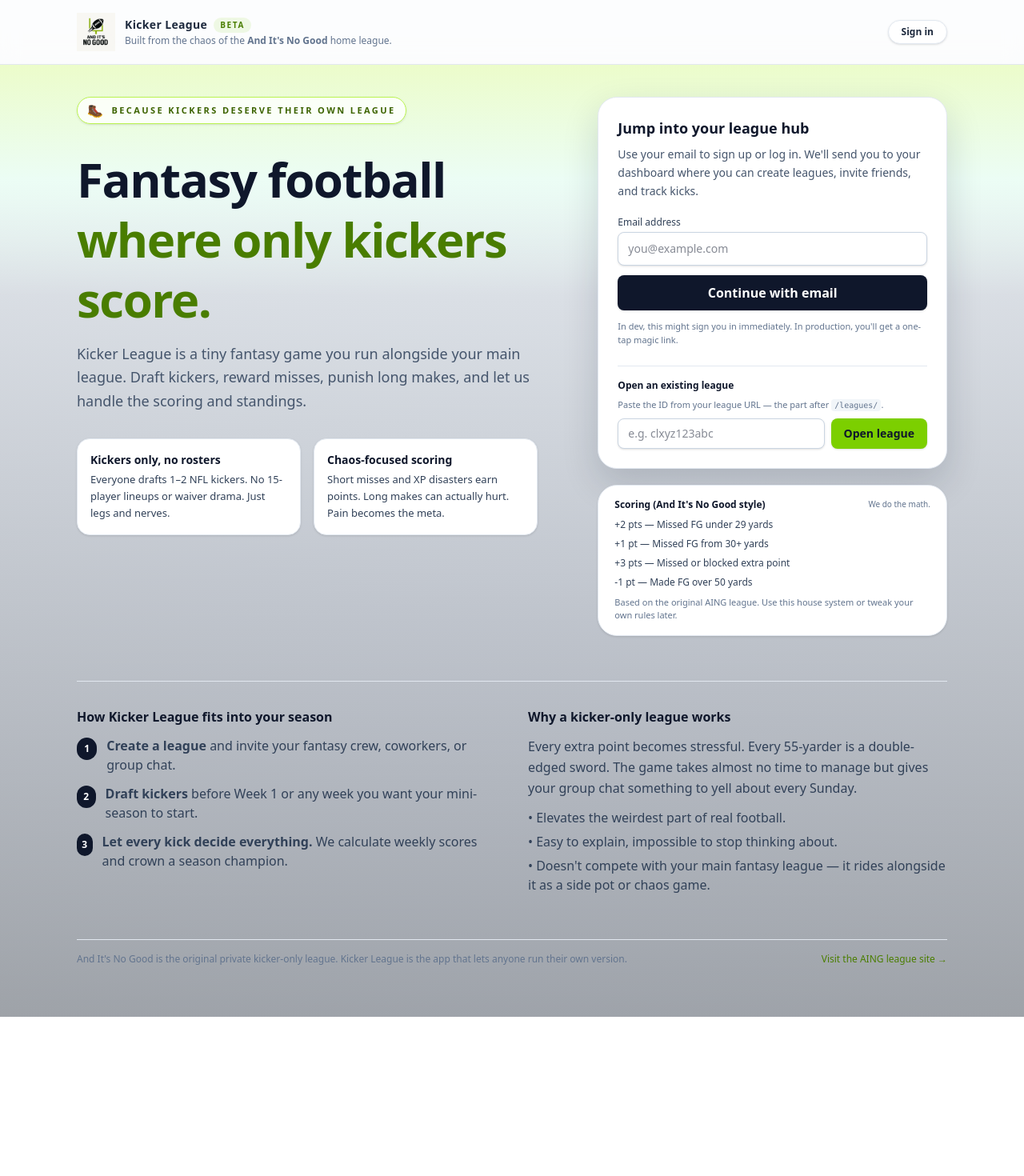
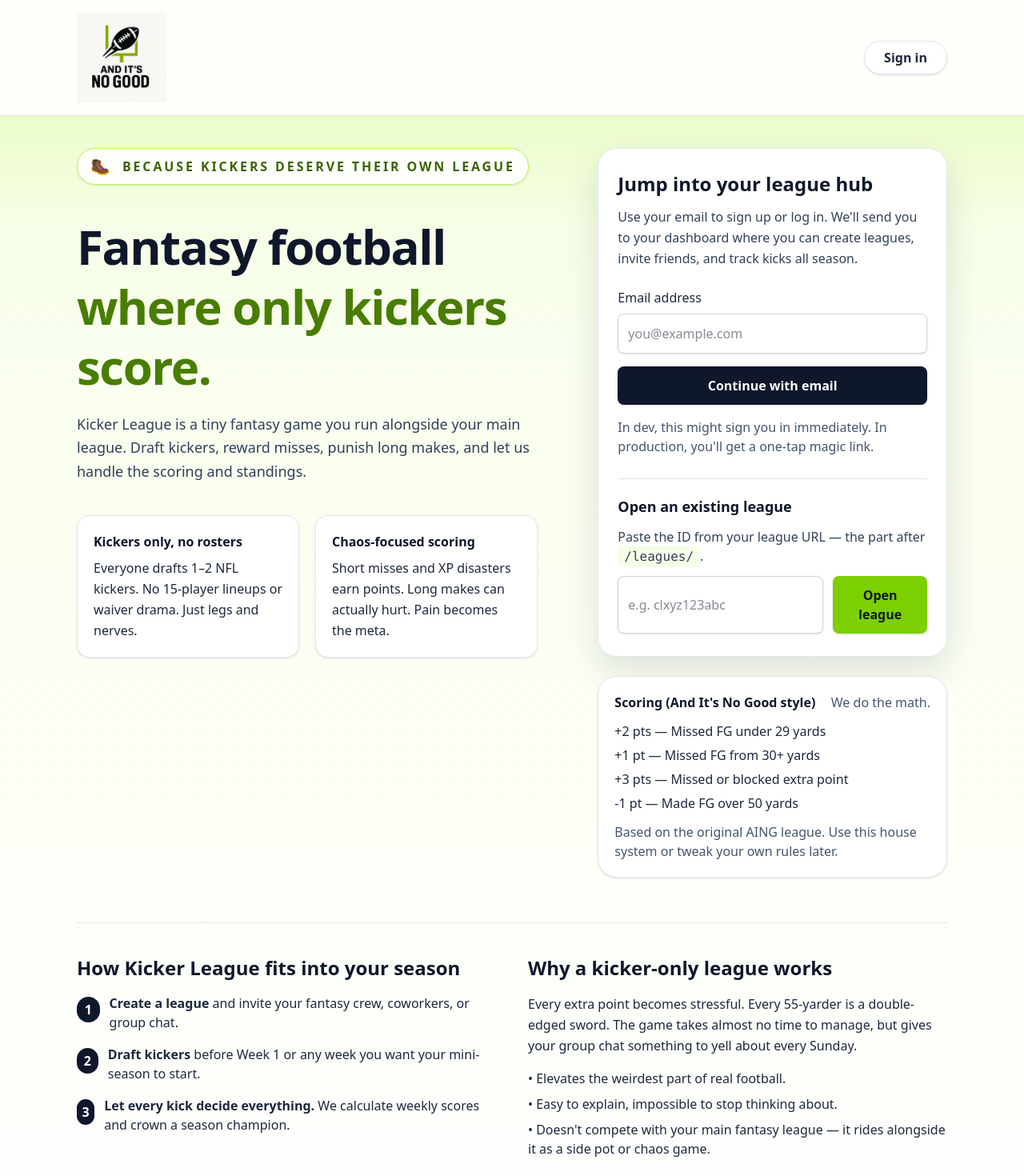
Before and after one commit to graphiclux/kicker-league, a Next.js app: page / in a window 1280 px wide. Shown: the top 1470 px of the page at 80% size. Before the commit the page ends 1271 px from the top, so only its background shows below. Built offline with nearby package versions, Linux system fonts and the light colour scheme.

Commit message:
feat(ui): enlarge logo, simplify header, and enforce light background with minimum 16px text on landing page

```diff
--- a/src/app/page.tsx
+++ b/src/app/page.tsx
@@ -49,12 +49,11 @@
   const authDisabled = authStatus === "sending";
 
   return (
-    <main className="min-h-screen bg-gradient-to-b from-slate-100 to-slate-200/70 text-slate-900">
-      {/* Top bar with logo */}
+    <main className="min-h-screen bg-gradient-to-b from-lime-50 to-white text-slate-900">
+      {/* Top bar with big logo only */}
       <header className="border-b border-slate-200 bg-white/80 backdrop-blur-md">
         <div className="mx-auto flex w-full max-w-6xl items-center justify-between px-4 py-4 sm:px-6 lg:px-8">
-          <div className="flex items-center gap-3">
-            <div className="relative h-10 w-10 sm:h-12 sm:w-12">
+          <div className="relative h-24 w-24 sm:h-28 sm:w-28">
             <Image
               src="/aing-logo.png"
               alt="And It's No Good logo"
@@ -63,26 +62,10 @@
               priority
             />
           </div>
-            <div className="space-y-0.5">
-              <div className="flex items-center gap-2">
-                <span className="text-xs sm:text-sm font-semibold tracking-wide text-slate-800">
-                  Kicker League
-                </span>
-                <span className="rounded-full bg-lime-500/10 px-2 py-0.5 text-[10px] font-semibold uppercase tracking-[0.16em] text-lime-700">
-                  Beta
-                </span>
-              </div>
-              <p className="text-[11px] sm:text-xs text-slate-500">
-                Built from the chaos of the{" "}
-                <span className="font-semibold">And It&apos;s No Good</span>{" "}
-                home league.
-              </p>
-            </div>
-          </div>
 
           <Link
             href="/login"
-            className="hidden sm:inline-flex items-center rounded-full border border-slate-200 bg-white px-4 py-1.5 text-xs font-semibold text-slate-800 shadow-sm hover:border-lime-400 hover:text-lime-700 transition-colors"
+            className="hidden sm:inline-flex items-center rounded-full border border-slate-200 bg-white px-6 py-2 text-base font-semibold text-slate-800 shadow-sm hover:border-lime-400 hover:text-lime-700 transition-colors"
           >
             Sign in
           </Link>
@@ -91,46 +74,48 @@
 
       {/* Hero area */}
       <div className="relative">
-        {/* big soft gradient band */}
-        <div className="pointer-events-none absolute inset-x-0 top-0 h-72 bg-gradient-to-b from-lime-100 via-emerald-50 to-transparent" />
+        {/* soft lime band - no gray background */}
+        <div className="pointer-events-none absolute inset-x-0 top-0 h-72 bg-gradient-to-b from-lime-100 via-lime-50 to-transparent" />
 
         <div className="relative mx-auto flex w-full max-w-6xl flex-col gap-14 px-4 pb-16 pt-10 sm:px-6 lg:px-8">
           {/* Hero grid */}
           <section className="grid gap-10 lg:grid-cols-[minmax(0,1.4fr)_minmax(0,1fr)] items-start">
             {/* Left: big copy */}
-            <div className="space-y-8">
-              <div className="inline-flex items-center gap-2 rounded-full bg-white/80 px-3 py-1 text-[11px] font-semibold uppercase tracking-[0.22em] text-lime-800 border border-lime-300 shadow-sm">
-                <span className="text-base">🥾</span>
+            <div className="space-y-10">
+              <div className="inline-flex items-center gap-3 rounded-full bg-white/90 px-4 py-2 text-base font-semibold tracking-[0.18em] uppercase text-lime-800 border border-lime-300 shadow-sm">
+                <span className="text-xl">🥾</span>
                 <span>Because kickers deserve their own league</span>
               </div>
 
-              <div className="space-y-4">
+              <div className="space-y-5">
                 <h1 className="text-4xl sm:text-5xl lg:text-6xl font-bold tracking-tight text-slate-900 leading-tight">
                   Fantasy football
-                  <span className="block text-lime-700">where only kickers score.</span>
+                  <span className="block text-lime-700">
+                    where only kickers score.
+                  </span>
                 </h1>
-                <p className="text-base sm:text-lg text-slate-600 max-w-xl leading-relaxed">
-                  Kicker League is a tiny fantasy game you run alongside your main
-                  league. Draft kickers, reward misses, punish long makes, and let
-                  us handle the scoring and standings.
+                <p className="text-lg text-slate-700 max-w-xl leading-relaxed">
+                  Kicker League is a tiny fantasy game you run alongside your
+                  main league. Draft kickers, reward misses, punish long makes,
+                  and let us handle the scoring and standings.
                 </p>
               </div>
 
-              <div className="grid gap-4 text-sm text-slate-700 sm:grid-cols-2 max-w-xl">
-                <div className="rounded-2xl border border-slate-200 bg-white px-4 py-4 shadow-sm">
-                  <p className="font-semibold text-slate-900 mb-1">
+              <div className="grid gap-5 text-base text-slate-800 sm:grid-cols-2 max-w-xl">
+                <div className="rounded-2xl border border-slate-200 bg-white px-5 py-5 shadow-sm">
+                  <p className="font-semibold text-slate-900 mb-2">
                     Kickers only, no rosters
                   </p>
-                  <p className="text-[13px] leading-relaxed">
-                    Everyone drafts 1–2 NFL kickers. No 15-player lineups or waiver
-                    drama. Just legs and nerves.
+                  <p className="leading-relaxed">
+                    Everyone drafts 1–2 NFL kickers. No 15-player lineups or
+                    waiver drama. Just legs and nerves.
                   </p>
                 </div>
-                <div className="rounded-2xl border border-slate-200 bg-white px-4 py-4 shadow-sm">
-                  <p className="font-semibold text-slate-900 mb-1">
+                <div className="rounded-2xl border border-slate-200 bg-white px-5 py-5 shadow-sm">
+                  <p className="font-semibold text-slate-900 mb-2">
                     Chaos-focused scoring
                   </p>
-                  <p className="text-[13px] leading-relaxed">
+                  <p className="leading-relaxed">
                     Short misses and XP disasters earn points. Long makes can
                     actually hurt. Pain becomes the meta.
                   </p>
@@ -139,24 +124,24 @@
             </div>
 
             {/* Right: auth card */}
-            <div className="space-y-5">
-              <div className="rounded-3xl border border-slate-200 bg-white px-6 py-6 shadow-[0_18px_45px_rgba(15,23,42,0.16)]">
-                <div className="space-y-2 mb-5">
-                  <h2 className="text-base sm:text-lg font-semibold text-slate-900">
+            <div className="space-y-6">
+              <div className="rounded-3xl border border-slate-200 bg-white px-6 py-7 shadow-[0_18px_45px_rgba(15,23,42,0.12)]">
+                <div className="space-y-3 mb-6">
+                  <h2 className="text-2xl font-semibold text-slate-900">
                     Jump into your league hub
                   </h2>
-                  <p className="text-xs sm:text-sm text-slate-600 leading-relaxed">
-                    Use your email to sign up or log in. We&apos;ll send you to your
-                    dashboard where you can create leagues, invite friends, and track
-                    kicks.
+                  <p className="text-base text-slate-700 leading-relaxed">
+                    Use your email to sign up or log in. We&apos;ll send you to
+                    your dashboard where you can create leagues, invite friends,
+                    and track kicks all season.
                   </p>
                 </div>
 
-                <form onSubmit={handleAuth} className="space-y-3">
-                  <div className="space-y-1">
+                <form onSubmit={handleAuth} className="space-y-4">
+                  <div className="space-y-2">
                     <label
                       htmlFor="email"
-                      className="block text-xs font-medium text-slate-700"
+                      className="block text-base font-medium text-slate-800"
                     >
                       Email address
                     </label>
@@ -167,14 +152,14 @@
                       value={email}
                       onChange={(e) => setEmail(e.target.value)}
                       placeholder="you@example.com"
-                      className="w-full rounded-lg border border-slate-300 bg-white px-3 py-2.5 text-sm text-slate-900 shadow-sm outline-none focus:ring-2 focus:ring-lime-500/80 focus:border-lime-400"
+                      className="w-full rounded-lg border border-slate-300 bg-white px-3 py-3 text-base text-slate-900 shadow-sm outline-none focus:ring-2 focus:ring-lime-500/80 focus:border-lime-400"
                     />
                   </div>
 
                   <button
                     type="submit"
                     disabled={authDisabled}
-                    className="w-full rounded-lg bg-slate-900 py-2.5 text-sm sm:text-base font-semibold text-white shadow-sm hover:bg-slate-800 disabled:opacity-60 disabled:cursor-not-allowed transition-colors"
+                    className="w-full rounded-lg bg-slate-900 py-3 text-base font-semibold text-white shadow-sm hover:bg-slate-800 disabled:opacity-60 disabled:cursor-not-allowed transition-colors"
                   >
                     {authStatus === "sending"
                       ? "Sending magic link..."
@@ -182,42 +167,42 @@
                   </button>
 
                   {authError && (
-                    <p className="text-[11px] text-amber-700 bg-amber-50 border border-amber-200 rounded-md px-2 py-1 mt-1">
+                    <p className="text-base text-amber-800 bg-amber-50 border border-amber-200 rounded-md px-3 py-2">
                       {authError}
                     </p>
                   )}
 
-                  <p className="text-[11px] text-slate-500">
+                  <p className="text-base text-slate-600">
                     In dev, this might sign you in immediately. In production,
                     you&apos;ll get a one-tap magic link.
                   </p>
                 </form>
 
-                <div className="mt-6 pt-4 border-t border-slate-200 space-y-2">
-                  <h3 className="text-xs font-semibold text-slate-900">
+                <div className="mt-7 pt-5 border-t border-slate-200 space-y-3">
+                  <h3 className="text-lg font-semibold text-slate-900">
                     Open an existing league
                   </h3>
-                  <p className="text-[11px] text-slate-500">
+                  <p className="text-base text-slate-700">
                     Paste the ID from your league URL &mdash; the part after{" "}
-                    <code className="rounded bg-slate-100 px-1 py-0.5 text-[10px]">
+                    <code className="rounded bg-lime-50 px-2 py-1 text-base">
                       /leagues/
                     </code>
                     .
                   </p>
                   <form
                     onSubmit={openLeague}
-                    className="flex flex-col gap-2 sm:flex-row"
+                    className="flex flex-col gap-3 sm:flex-row"
                   >
                     <input
                       type="text"
                       value={leagueIdInput}
                       onChange={(e) => setLeagueIdInput(e.target.value)}
                       placeholder="e.g. clxyz123abc"
-                      className="flex-1 rounded-lg border border-slate-300 bg-white px-3 py-2 text-sm text-slate-900 shadow-sm outline-none focus:ring-2 focus:ring-lime-500/80 focus:border-lime-400"
+                      className="flex-1 rounded-lg border border-slate-300 bg-white px-3 py-3 text-base text-slate-900 shadow-sm outline-none focus:ring-2 focus:ring-lime-500/80 focus:border-lime-400"
                     />
                     <button
                       type="submit"
-                      className="inline-flex items-center justify-center rounded-lg bg-lime-500 px-4 py-2 text-sm font-semibold text-slate-900 shadow-sm hover:bg-lime-400 transition-colors"
+                      className="inline-flex items-center justify-center rounded-lg bg-lime-500 px-5 py-3 text-base font-semibold text-slate-900 shadow-sm hover:bg-lime-400 transition-colors"
                     >
                       Open league
                     </button>
@@ -226,22 +211,22 @@
               </div>
 
               {/* scoring card */}
-              <div className="rounded-3xl border border-slate-200 bg-white px-5 py-4 shadow-sm">
-                <div className="flex items-center justify-between mb-2">
-                  <span className="text-xs font-semibold text-slate-900">
+              <div className="rounded-3xl border border-slate-200 bg-white px-5 py-5 shadow-sm">
+                <div className="flex items-center justify-between mb-3">
+                  <span className="text-base font-semibold text-slate-900">
                     Scoring (And It&apos;s No Good style)
                   </span>
-                  <span className="text-[10px] text-slate-500">
+                  <span className="text-base text-slate-600">
                     We do the math.
                   </span>
                 </div>
-                <ul className="text-[12px] text-slate-700 space-y-1.5">
+                <ul className="text-base text-slate-800 space-y-1.5">
                   <li>+2 pts — Missed FG under 29 yards</li>
                   <li>+1 pt — Missed FG from 30+ yards</li>
                   <li>+3 pts — Missed or blocked extra point</li>
                   <li>-1 pt — Made FG over 50 yards</li>
                 </ul>
-                <p className="mt-2 text-[11px] text-slate-500">
+                <p className="mt-3 text-base text-slate-600">
                   Based on the original AING league. Use this house system or
                   tweak your own rules later.
                 </p>
@@ -250,14 +235,14 @@
           </section>
 
           {/* Secondary section */}
-          <section className="grid gap-10 lg:grid-cols-2 border-t border-slate-200 pt-8">
-            <div className="space-y-3">
-              <h2 className="text-base font-semibold text-slate-900">
+          <section className="grid gap-10 lg:grid-cols-2 border-t border-slate-200 pt-10">
+            <div className="space-y-4">
+              <h2 className="text-2xl font-semibold text-slate-900">
                 How Kicker League fits into your season
               </h2>
-              <ol className="space-y-3 text-sm sm:text-base text-slate-700">
+              <ol className="space-y-4 text-base text-slate-800">
                 <li className="flex gap-3">
-                  <span className="mt-[2px] inline-flex h-7 w-7 items-center justify-center rounded-full bg-slate-900 text-[12px] font-semibold text-white">
+                  <span className="mt-1 inline-flex h-8 w-8 items-center justify-center rounded-full bg-slate-900 text-base font-semibold text-white">
                     1
                   </span>
                   <span>
@@ -266,7 +251,7 @@
                   </span>
                 </li>
                 <li className="flex gap-3">
-                  <span className="mt-[2px] inline-flex h-7 w-7 items-center justify-center rounded-full bg-slate-900 text-[12px] font-semibold text-white">
+                  <span className="mt-1 inline-flex h-8 w-8 items-center justify-center rounded-full bg-slate-900 text-base font-semibold text-white">
                     2
                   </span>
                   <span>
@@ -275,7 +260,7 @@
                   </span>
                 </li>
                 <li className="flex gap-3">
-                  <span className="mt-[2px] inline-flex h-7 w-7 items-center justify-center rounded-full bg-slate-900 text-[12px] font-semibold text-white">
+                  <span className="mt-1 inline-flex h-8 w-8 items-center justify-center rounded-full bg-slate-900 text-base font-semibold text-white">
                     3
                   </span>
                   <span>
@@ -288,20 +273,20 @@
               </ol>
             </div>
 
-            <div className="space-y-3">
-              <h2 className="text-base font-semibold text-slate-900">
+            <div className="space-y-4">
+              <h2 className="text-2xl font-semibold text-slate-900">
                 Why a kicker-only league works
               </h2>
-              <p className="text-sm sm:text-base text-slate-700 leading-relaxed">
+              <p className="text-base text-slate-800 leading-relaxed">
                 Every extra point becomes stressful. Every 55-yarder is a
-                double-edged sword. The game takes almost no time to manage but
+                double-edged sword. The game takes almost no time to manage, but
                 gives your group chat something to yell about every Sunday.
               </p>
-              <ul className="space-y-1.5 text-sm sm:text-base text-slate-700">
+              <ul className="space-y-2 text-base text-slate-800">
                 <li>• Elevates the weirdest part of real football.</li>
                 <li>• Easy to explain, impossible to stop thinking about.</li>
                 <li>
-                  • Doesn&apos;t compete with your main fantasy league &mdash; it
+                  • Doesn&apos;t compete with your main fantasy league — it
                   rides alongside it as a side pot or chaos game.
                 </li>
               </ul>
@@ -309,19 +294,19 @@
           </section>
 
           {msg && (
-            <div className="rounded-md border border-amber-200 bg-amber-50 px-3 py-2 text-[11px] text-amber-900">
+            <div className="rounded-md border border-amber-200 bg-amber-50 px-4 py-3 text-base text-amber-900">
               {msg}
             </div>
           )}
 
-          <footer className="border-t border-slate-200 pt-4 flex flex-col gap-2 sm:flex-row sm:items-center sm:justify-between">
-            <p className="text-[11px] sm:text-xs text-slate-500">
+          <footer className="border-t border-slate-200 pt-5 flex flex-col gap-3 sm:flex-row sm:items-center sm:justify-between">
+            <p className="text-base text-slate-600">
               And It&apos;s No Good is the original private kicker-only league.
               Kicker League is the app that lets anyone run their own version.
             </p>
             <Link
               href="https://anditsnogood.com"
-              className="text-[11px] sm:text-xs text-lime-700 hover:text-lime-800 underline underline-offset-4"
+              className="text-base text-lime-700 hover:text-lime-800 underline underline-offset-4"
             >
               Visit the AING league site →
             </Link>
```
Lines whose indentation alone changed are shown as unchanged.
